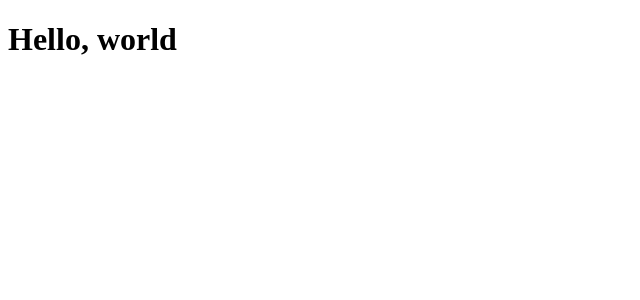
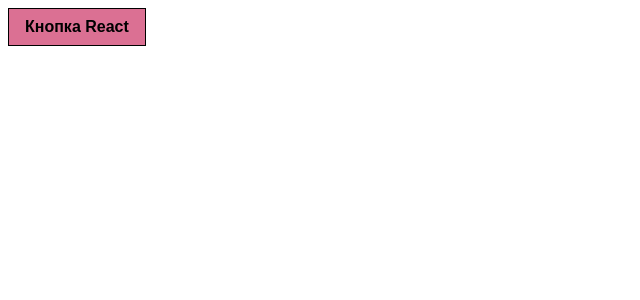
Before and after one commit to woachkatzl/Learning-React-and-Webpack, a React app: page / in a window 1280 px wide. Shown: the top 300 px of the page, without its empty margins (0-640 px from the left). Built offline with nearby package versions, Linux system fonts and the light colour scheme.

Commit message:
changed button mudule to react format

```diff
--- a/src/index.jsx
+++ b/src/index.jsx
@@ -1,5 +1,10 @@
 import React from 'react';
 import { createRoot } from 'react-dom/client';
+import { Button } from './presentation/ui-kit/button';
+
+function onButtonClick() {
+    console.log("success");
+}
 
 const root = createRoot(document.getElementById('app'));
-root.render(<h1>Hello, world</h1>);
+root.render(<Button onClick={onButtonClick}>Кнопка React</Button>);
--- a/src/presentation/ui-kit/button/index.js
+++ b/src/presentation/ui-kit/button/index.jsx
@@ -1,6 +1,22 @@
+import React from 'react';
 import './styles.scss';
 
-class Button {
+export function Button({ onClick, children }) {
+
+    const onClickHandler = (e) => {
+        e.preventDefault();
+        e.stopPropagation();
+
+        onClick();
+    };
+
+    return (
+        <button className='button' onClick={onClickHandler}>{children}</button>
+    );
+}
+
+
+/* class Button {
     constructor(onClick, text) {
         this.onClick = onClick;
         this.text = text;
@@ -21,4 +37,4 @@
     }
 }
 
-export { Button };
+export { Button }; */
--- a/webpack.config.js
+++ b/webpack.config.js
@@ -25,6 +25,15 @@
             },
         ],
     },
+    resolve: {
+        extensions: ['.jsx', '.js'],
+    },
+    resolveLoader: {
+        modules: [
+            path.resolve(process.cwd(), 'node_modules'),
+            path.resolve(__dirname, 'node_modules'),
+        ],
+    },
     plugins: [
         new HtmlWebpackPlugin({
             inject: true,
```
